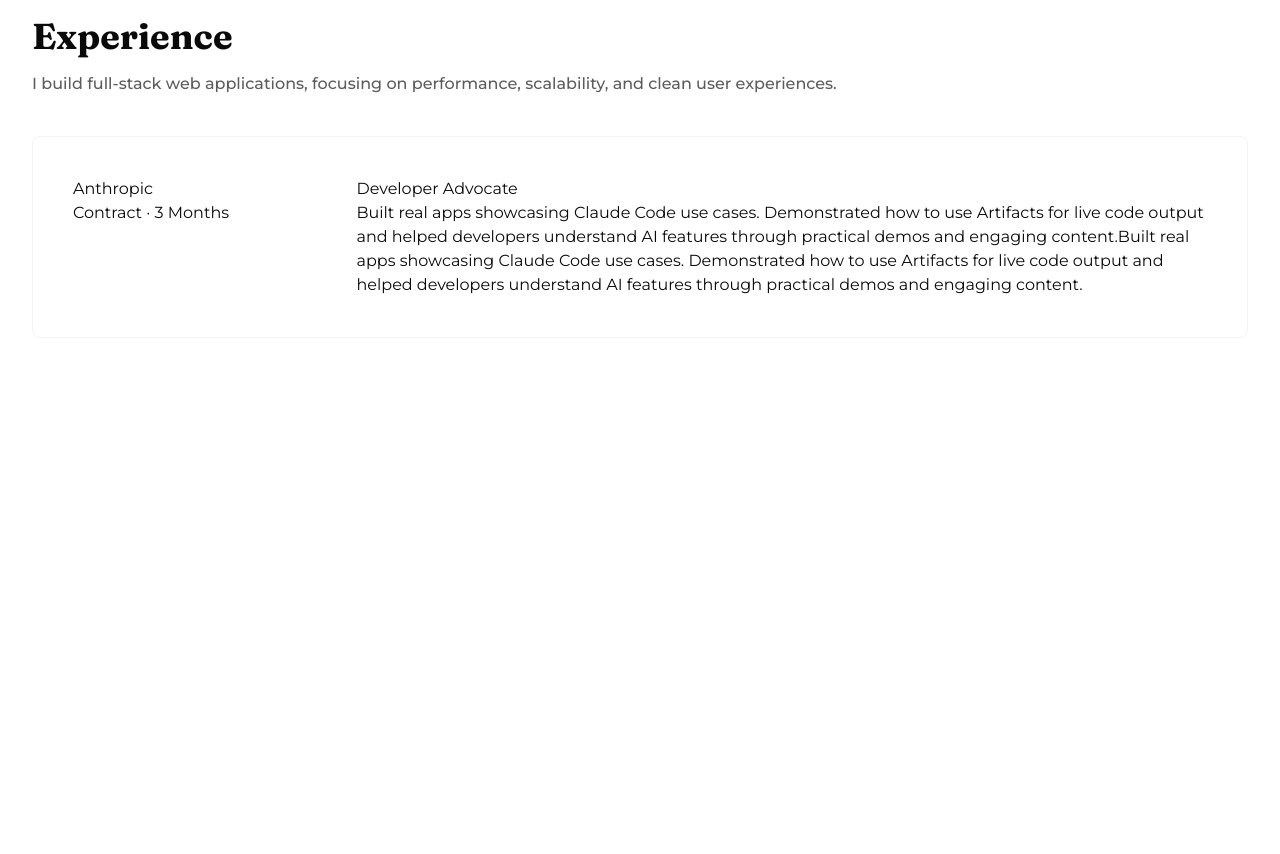
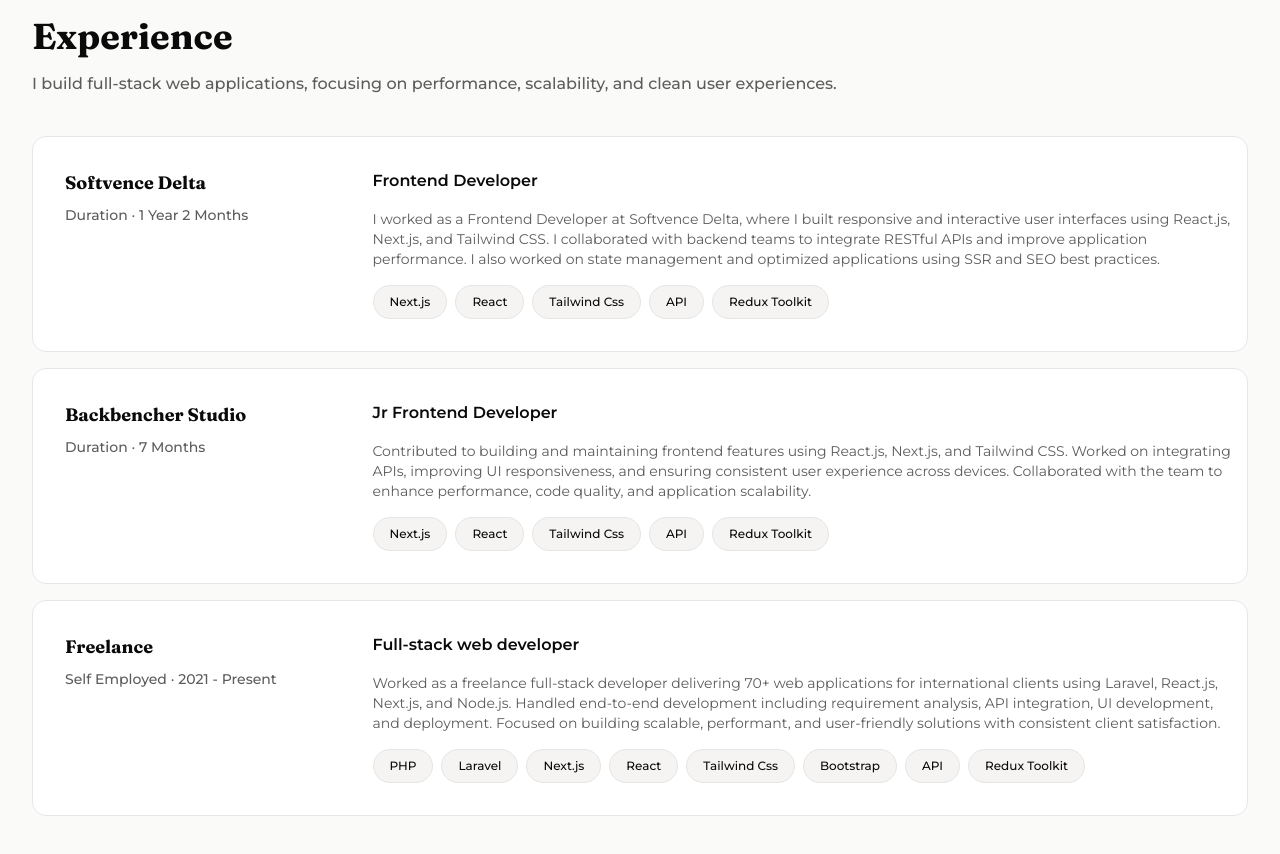
Before and after one commit to ziauddin128/portfolio, a Next.js app: page / in a window 1280 px wide. Shown: the part 860-1714 px from the top of the page. Before the commit the page ends 1238 px from the top, so only its background shows below. Built offline with nearby package versions, Linux system fonts and the light colour scheme.

Commit message:
work experience complete

```diff
--- a/app/globals.css
+++ b/app/globals.css
@@ -14,6 +14,7 @@
   --color-primary: #1aa3d0;
   --color-secondary: #5c5c5c;
   --color-text-primary: #1a1a1a;
+  --color-tag-bg: #F5F4F2;
   --font-heading: var(--font-sans);
   --font-sans: var(--font-sans);
   --color-sidebar-ring: var(--sidebar-ring);
@@ -126,7 +127,7 @@
     @apply border-border outline-ring/50;
   }
   body {
-    @apply bg-background text-foreground;
+    @apply bg-[#fafaf9] text-foreground;
   }
   html {
     @apply font-sans;
--- a/components/Home/Experience.tsx
+++ b/components/Home/Experience.tsx
@@ -1,7 +1,41 @@
 import React from "react";
 import { fraunces } from "../Shared/Font";
 
+interface Experiences {
+  company: string;
+  contract: string;
+  position: string;
+  description: string;
+  skill: string[];
+}
+
 export default function Experience() {
+  const experiences: Experiences[] = [
+    {
+      company: "Softvence Delta",
+      contract: "Duration · 1 Year 2 Months",
+      position: "Frontend Developer",
+      description:
+        "I worked as a Frontend Developer at Softvence Delta, where I built responsive and interactive user interfaces using React.js, Next.js, and Tailwind CSS. I collaborated with backend teams to integrate RESTful APIs and improve application performance. I also worked on state management and optimized applications using SSR and SEO best practices.",
+      skill: ["Next.js", "React", "Tailwind Css", "API", "Redux Toolkit"],
+    },
+    {
+      company: "Backbencher Studio",
+      contract: "Duration · 7 Months",
+      position: "Jr Frontend Developer",
+      description:
+        "Contributed to building and maintaining frontend features using React.js, Next.js, and Tailwind CSS. Worked on integrating APIs, improving UI responsiveness, and ensuring consistent user experience across devices. Collaborated with the team to enhance performance, code quality, and application scalability.",
+      skill: ["Next.js", "React", "Tailwind Css", "API", "Redux Toolkit"],
+    },
+    {
+        company: "Freelance",
+        contract: "Self Employed · 2021 - Present",
+        position: "Full-stack web developer",
+        description: "Worked as a freelance full-stack developer delivering 70+ web applications for international clients using Laravel, React.js, Next.js, and Node.js. Handled end-to-end development including requirement analysis, API integration, UI development, and deployment. Focused on building scalable, performant, and user-friendly solutions with consistent client satisfaction.",
+        skill: ["PHP", "Laravel", "Next.js", "React", "Tailwind Css", "Bootstrap", "API", "Redux Toolkit"],
+      },
+  ];
+
   return (
     <div className="py-10">
       <div className="custom-container">
@@ -19,24 +53,40 @@ export default function Experience() {
         </div>
 
         <div className="mt-10 space-y-4">
-          <div className="grid grid-cols-[25%_75%] p-10 bg-white rounded-md border border-gray-100">
-            <div>
-              <h1>Anthropic</h1>
-              <h5>Contract · 3 Months</h5>
+          {experiences.map((experience, idx) => (
+            <div
+              key={idx}
+              className="flex flex-col gap-5 md:grid md:grid-cols-[25%_75%] p-5 md:p-8 bg-white rounded-xl border border-gray-200"
+            >
+              <div className="space-y-2">
+                <h1 className={`${fraunces.className} text-lg font-semibold`}>
+                  {experience.company}
+                </h1>
+                <h5 className="text-sm text-secondary font-medium">
+                  {experience.contract}
+                </h5>
+              </div>
+              <div className="space-y-4">
+                <h1 className="text-base font-semibold">
+                  {experience.position}
+                </h1>
+                <p className="text-sm text-secondary">
+                  {experience.description}
+                </p>
+
+                <div className="flex flex-wrap gap-2">
+                  {experience.skill.map((item, idx) => (
+                    <span
+                      key={idx}
+                      className="bg-tag-bg border px-4 py-2 rounded-full text-xs text-center font-medium"
+                    >
+                      {item}
+                    </span>
+                  ))}
+                </div>
+              </div>
             </div>
-            <div>
-              <h1>Developer Advocate</h1>
-              <p>
-                Built real apps showcasing Claude Code use cases. Demonstrated
-                how to use Artifacts for live code output and helped developers
-                understand AI features through practical demos and engaging
-                content.Built real apps showcasing Claude Code use cases.
-                Demonstrated how to use Artifacts for live code output and
-                helped developers understand AI features through practical demos
-                and engaging content.
-              </p>
-            </div>
-          </div>
+          ))}
         </div>
       </div>
     </div>
```
